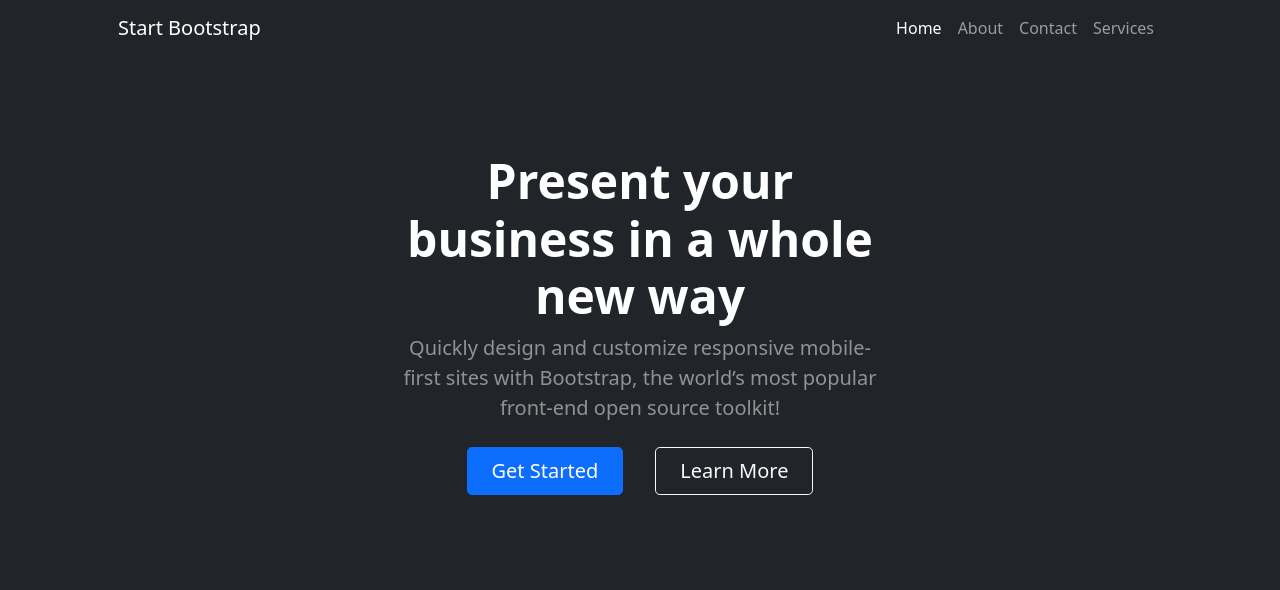
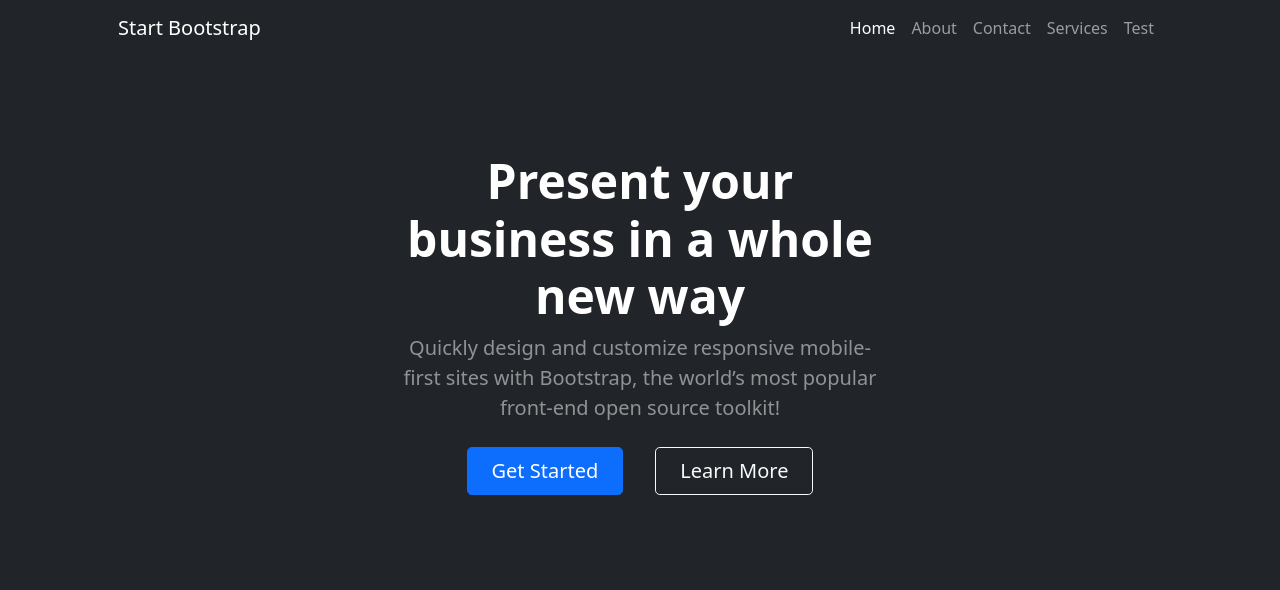
Before and after one commit to rick0624/X2M_Web_Development, a Django app: page / in a window 1280 px wide. Shown: the top 590 px of the page. Run offline with Django 3.2, Linux system fonts and the light colour scheme; some libraries are stand-ins or nearby versions.

Commit message:
20220607

```diff
--- a/website/templates/website/main_page.html
+++ b/website/templates/website/main_page.html
@@ -25,6 +25,7 @@
                         <li class="nav-item"><a class="nav-link" href="#!">About</a></li>
                         <li class="nav-item"><a class="nav-link" href="#!">Contact</a></li>
                         <li class="nav-item"><a class="nav-link" href="#!">Services</a></li>
+                        <li class="nav-item"><a class="nav-link" href="#!">Test</a></li>
                     </ul>
                 </div>
             </div>
```
